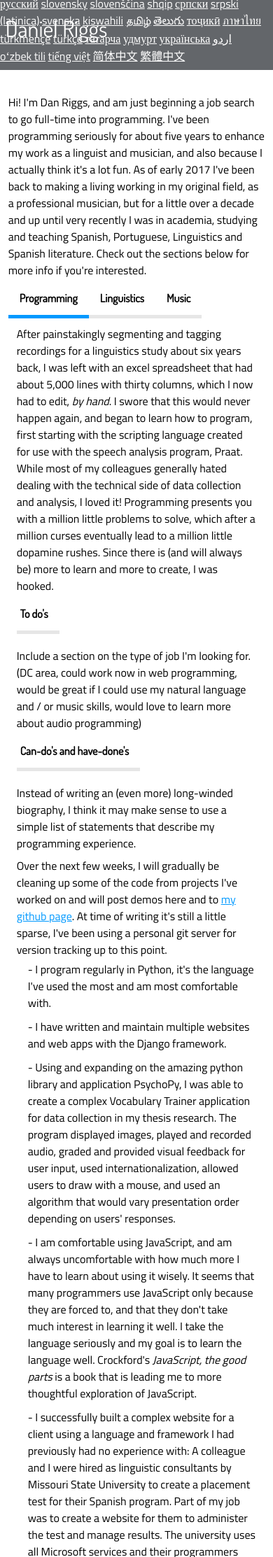
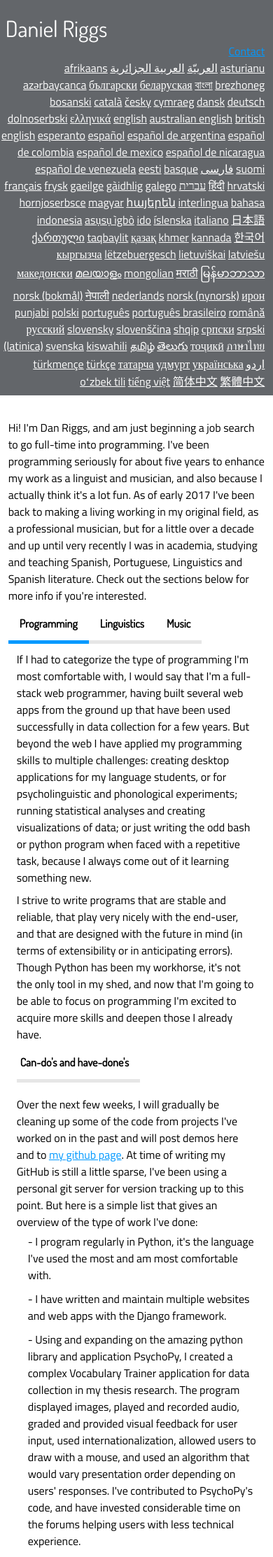
Before and after one commit to dantheman39/personal_site, a Django app: template templates/personal_site/index.html in a window 390 px wide. Shown: the top 2225 px of the page at 70% size. Run offline with Django 3.2, Linux system fonts and the light colour scheme; the template is opened without the code that fills it, so the values that code supplies are empty.

Commit message:
Wrapping up bio, added contact page, going to add hamburger menu

```diff
--- a/personal_site/views.py
+++ b/personal_site/views.py
@@ -9,3 +9,7 @@ from django.shortcuts import render
 def home(request):
 
 	return render(request, "index.html")
+
+def contact(request):
+
+	return render(request, "contact.html")
--- a/personal_site_proj/urls.py
+++ b/personal_site_proj/urls.py
@@ -27,4 +27,5 @@ urlpatterns = [
 urlpatterns += i18n_patterns(
     url(r'^admin/', admin.site.urls),
 	url(r'^$', ps_views.home, name="home"),
+	url(r'^contact', ps_views.contact, name="contact"),
 )
--- a/static/headerChunk.css
+++ b/static/headerChunk.css
@@ -7,11 +7,15 @@
 }
 
 #headerH1 {
-	color: white;
 	display: inline-block;
 	margin-top: 20px;
 	margin-left: 2%;
 	font-weight: 200;
+}
+#headerH1 a {
+	color: white;
+	text-decoration: none;
+	font-family: Dosis;
 }
 
 #navDiv {
@@ -85,10 +89,17 @@ nav > a:visited {
 	color: white;
 }
 
-#chooseLangForm {
-	padding-right: 2%;
+.rightBlock {
+	padding-right: 3%;
 	display: block;
-	position: absolute;
-	bottom: 8px;
-	right: 1%;
+	text-align: right;
+	padding-bottom: 8px;
+	/*position: absolute; */
+	/*bottom: 8px;*/
+	/*right: 1%;*/
 }
+
+.rightBlock2 {
+	text-align: right;
+	padding-right: 3%;
+}
--- a/static/personal_site.css
+++ b/static/personal_site.css
@@ -14,14 +14,14 @@ body {
 	padding-bottom: 50px;
 }
 
-article {
+.contentRoot {
 	max-width: 600px;
 	padding-left: 3%;
 	padding-right: 3%;
 	padding-top: 30px;
 }
 
-article p {
+.contentRoot p {
 	padding-top: 0.25em;
 	padding-bottom: 0.25em;
 }
--- a/templates/personal_site/base.html
+++ b/templates/personal_site/base.html
@@ -19,11 +19,15 @@
 
 <div id="headline">
 
-	<h1 id="headerH1">Daniel Riggs</h1>
+	<h1 id="headerH1"><a href="{% url "home" %}">Daniel Riggs</a></h1>
+
+	<div id="contact" class="rightBlock2">
+		<a href="{% url "contact" %}">Contact</a>
+	</div>
 
 	{% block changeLangBlock %}
 	<div id="chooseLangDiv">
-	<form id="chooseLangForm" action="{% url 'set_language' %}" method="post">{% csrf_token %}
+	<form id="chooseLangForm" action="{% url 'set_language' %}" method="post" class="rightBlock">{% csrf_token %}
 
 		{% get_available_languages as LANGUAGES %}
 		{% get_current_language as LANGUAGE_CODE %}
@@ -45,6 +49,7 @@
 
 
 
+
 {% block mainContent %}
 
 {% endblock mainContent %}
--- a/templates/personal_site/index.html
+++ b/templates/personal_site/index.html
@@ -4,7 +4,7 @@
 
 {% block mainContent %}
 
-	<article>
+	<article class="contentRoot">
 
 		<p>
 {% blocktrans %}
--- a/templates/personal_site/index_programming.html
+++ b/templates/personal_site/index_programming.html
@@ -2,41 +2,48 @@
 
 <div id="programming" class="tabContent">
 
+	<p>{% blocktrans %}If I had to categorize the type of programming I'm most comfortable with, I would say that I'm a full-stack web programmer, having built several web apps from the ground up that have been used successfully in data collection for a few years. But beyond the web I have applied my programming skills to multiple challenges: creating desktop applications for my language students, or for psycholinguistic and phonological experiments; running statistical analyses and creating visualizations of data; or just writing the odd bash or python program when faced with a repetitive task, because I always come out of it learning something new.{% endblocktrans %}</p>
+
+	<p>{% blocktrans %}I strive to write programs that are stable and reliable, that play very nicely with the end-user, and that are designed with the future in mind (in terms of extensibility or in anticipating errors). Though Python has been my workhorse, it's not the only tool in my shed, and now that I'm going to be able to focus on programming I'm excited to acquire more skills and deepen those I already have.{% endblocktrans %}</p>
+
+
+{% comment %}
+	<p>{% blocktrans %}I've always taken the craft of computer programming very seriously, and my background as a musician and language teacher has informed this: As a classical percussionist, in addition to learning several instruments well you are taught to learn how to learn a new paradigm. It was common that we would be expected to pick up a new instrument or notation system within a matter of a few weeks (because who else is going to play the musical saw for this show??). The way to survive our ever-changing environment was to learn the fundamentals: learn how your body moves, learn about musical structure, learn about sound itself. The same could be said of language and linguistics. To learn a foreign language you have to learn to manipulate a foreign, complex and highly structured system, and much of linguistics involves understanding the underlying principles behind human languages or the human language mechanism as a whole. Applying these concepts to computer programming, I want to always learn more about the fundamentals of writing and designing a good program: how it should be structured, how my code interacts with the machine it's being run on, understanding how the user will interact with a program, and how to write a program that is "safe" in every sense of the word.{% endblocktrans %}</p>
+
 	<p>{% blocktrans %}After painstakingly segmenting and tagging recordings for a linguistics study about six years back, I was left with an excel spreadsheet that had about 5,000 lines with thirty columns, which I now had to edit, <em>by hand</em>. I swore that this would never happen again, and began to learn how to program, first starting with the scripting language created for use with the speech analysis program, Praat. While most of my colleagues generally hated dealing with the technical side of data collection and analysis, I loved it! Programming presents you with a million little problems to solve, which after a million curses eventually lead to a million little dopamine rushes. Since there is (and will always be) more to learn and more to create, I was hooked.{% endblocktrans %}</p>
-
-	<h3>To do's</h3>
-
-	<p>Include a section on the type of job I'm looking for. (DC area, could work now in web programming, would be great if I could use my natural language and / or music skills, would love to learn more about audio programming)</p>
+{% endcomment %}
 
 	<h3>{% trans "Can-do's and have-done's" %}</h3>
 
-	<p>{% blocktrans %}Instead of writing an (even more) long-winded biography, I think it may make sense to use a simple list of statements that describe my programming experience.{% endblocktrans %}</p>
-
-	<p>{% blocktrans %}Over the next few weeks, I will gradually be cleaning up some of the code from projects I've worked on and will post demos here and to <a href="https://github.com/dantheman39" target="_blank">my github page</a>. At time of writing it's still a little sparse, I've been using a personal git server for version tracking up to this point.{% endblocktrans %}</p>
+	<p>{% blocktrans %}Over the next few weeks, I will gradually be cleaning up some of the code from projects I've worked on in the past and will post demos here and to <a href="https://github.com/dantheman39" target="_blank">my github page</a>. At time of writing my GitHub is still a little sparse, I've been using a personal git server for version tracking up to this point. But here is a simple list that gives an overview of the type of work I've done:{% endblocktrans %}</p>
 
 	<ul class="dash-lis">
 		<li>{% blocktrans %}I program regularly in Python, it's the language I've used the most and am most comfortable with.{% endblocktrans %}</li>
 
 		<li>{% blocktrans %}I have written and maintain multiple websites and web apps with the Django framework.{% endblocktrans %}</li>
 
-		<li>{% blocktrans %}Using and expanding on the amazing python library and application PsychoPy, I was able to create a complex Vocabulary Trainer application for data collection in my thesis research. The program displayed images, played and recorded audio, graded and provided visual feedback for user input, used internationalization, allowed users to draw with a mouse, and used an algorithm that would vary presentation order depending on users' responses.{% endblocktrans %}</li>
+		<li>{% blocktrans %}Using and expanding on the amazing python library and application PsychoPy, I created a complex Vocabulary Trainer application for data collection in my thesis research. The program displayed images, played and recorded audio, graded and provided visual feedback for user input, used internationalization, allowed users to draw with a mouse, and used an algorithm that would vary presentation order depending on users' responses. I've contributed to PsychoPy's code, and have invested considerable time on the forums helping users with less technical experience.{% endblocktrans %}</li>
 
-		<li>{% blocktrans %}I am comfortable using JavaScript, and am always uncomfortable with how much more I have to learn about using it wisely. It seems that many programmers use JavaScript only because they are forced to, and that they don't take much interest in learning it well. I take the language seriously and my goal is to learn the language well. Crockford's <em>JavaScript, the good parts</em> is a book that is leading me to more thoughtful exploration of JavaScript.{% endblocktrans %}</li>
+		<li>{% blocktrans %}I am comfortable using JavaScript, and am always uncomfortable with how much more I have to learn about using it wisely. It seems that many programmers use JavaScript only because they are forced to, and that they don't take much interest in learning it well. I take the language seriously and want to learn it well. Crockford's <em>JavaScript, the Good Parts</em> is a book that is currently leading me to more thoughtful exploration of JavaScript.{% endblocktrans %}</li>
 
  		<li>{% blocktrans %}I successfully built a complex website for a client using a language and framework I had previously had no experience with: A colleague and I were hired as linguistic consultants by Missouri State University to create a placement test for their Spanish program. Part of my job was to create a website for them to administer the test and manage results. The university uses all Microsoft services and their programmers were unfamiliar with Django, so in order to facilitate their maintenance of the app I learned C# and ASP.NET MVC.{% endblocktrans %}</li>
 
-		<li>{% blocktrans %}I've built some small desktop applications using PyQt.{% endblocktrans %}</li>
-		<li>{% blocktrans %}I built a home server, where I host most of my websites, and do some file, git and music serving.{% endblocktrans %}</li>
+		<li>{% blocktrans %}SQL and data models: Usually in my projects SQLite has been sufficient, but I have also worked with MySQL and MSSQL. I've also worked with more abstract data model layers in Django and in ASP.NET.{% endblocktrans %}</li>
+
+		<li>{% blocktrans %}I built and maintain a home server, where I host most of my websites, and do some file, git and music serving.{% endblocktrans %}</li>
 
 		<li>{% blocktrans %}Ubuntu is my daily driver, and I am very comfortable on a Mac. I've used Windows plently, but have a lot to learn about its guts.{% endblocktrans %}</li>
 
-		<li>{% blocktrans %}Git is part of my regular workflow. I've been using my home server instead of GitHub,  but in the coming weeks I'll be cleaning up some more code and putting it on GitHub so it can be viewed by others.{% endblocktrans %}</li>
+		<li>{% blocktrans %}Git is part of my regular workflow. I've been pushing to my home server instead of GitHub, but in the coming weeks I'll be cleaning up some more code and putting it on GitHub so it can be viewed by others.{% endblocktrans %}</li>
 
  		<li>{% blocktrans %}For data analysis and presentation, R and the fantastic ggplot2 package are my programs of choice.{% endblocktrans %}</li>
 
  		<li>{% blocktrans %}LaTeX made working on my thesis and other project write-ups simultaneously more fun and more infuriating.{% endblocktrans %}</li>
 
 		<li>{% blocktrans %}I'm a big fan of the Vim editor and it's gestural approach to moving around a file.{% endblocktrans %}</li>
+
+		<li>{% blocktrans %}I've built some small desktop applications using PyQt.{% endblocktrans %}</li>
+		<li>{% blocktrans %}I've written a <a href="praatscriptingtutorial.com" target="_blank">tutorial on the Praat scripting language</a> intended for other linguists with no programming experience.{% endblocktrans %}</li>
+
 	</ul>
-
 </div>
```
Also changed, not shown: templates/personal_site/contact.html (added, +8 -0 lines).
